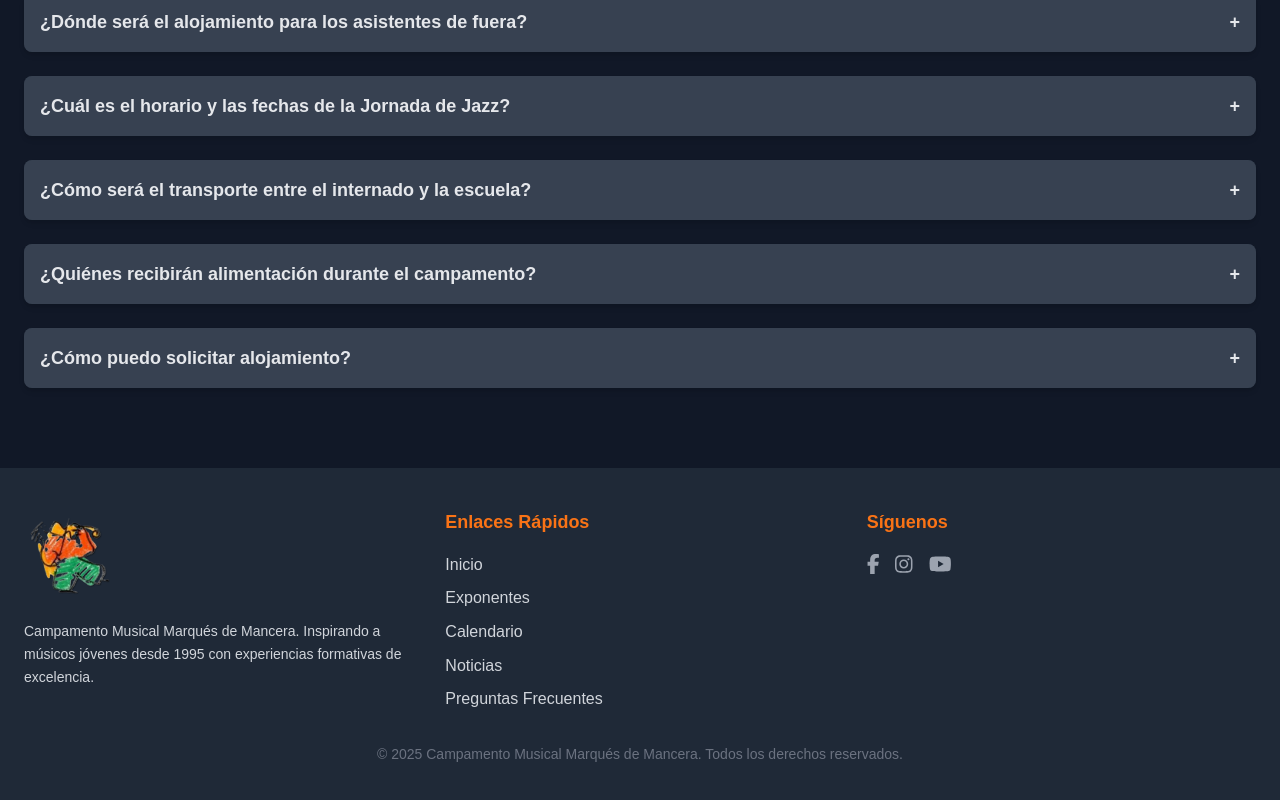
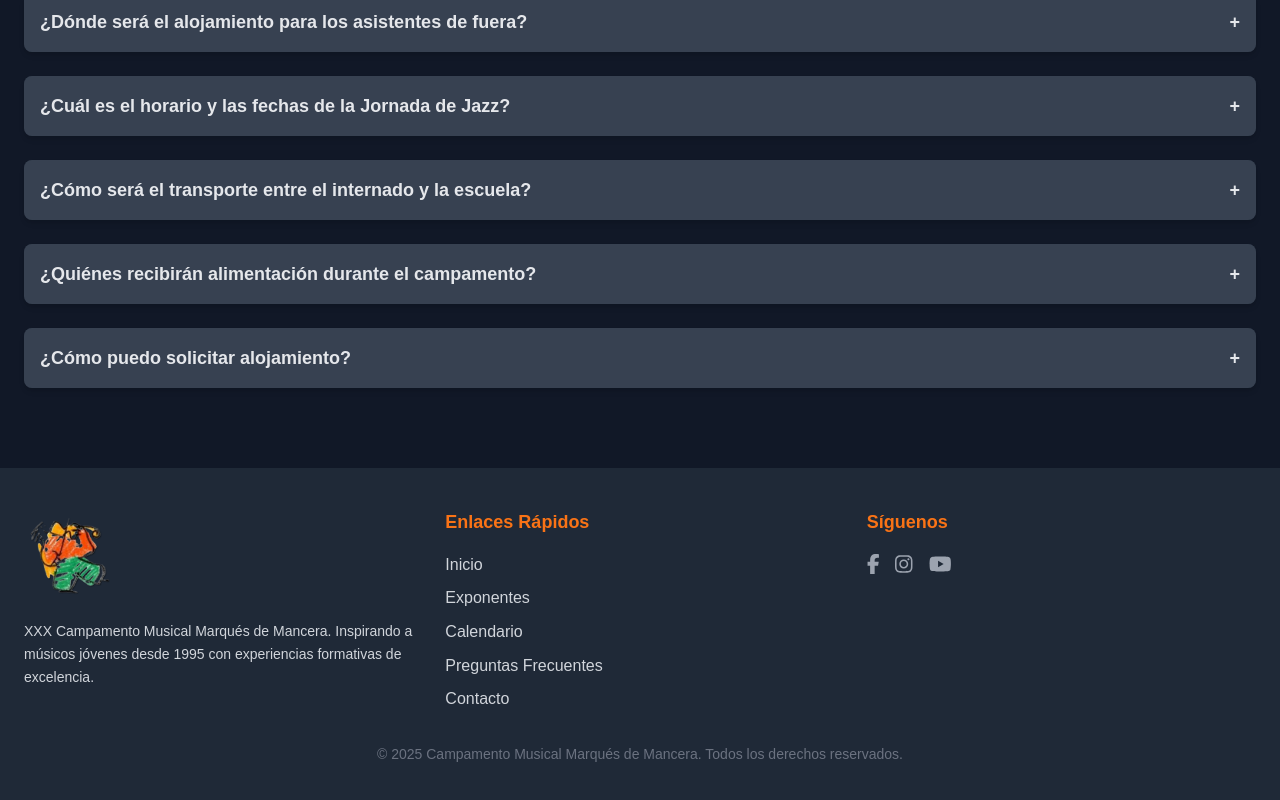
Before and after one commit to jaaneo/camusmancera.cl, a Next.js app: page / in a window 1280 px wide. Shown: the part 6954-7754 px from the top of the page. Built offline with nearby package versions, Linux system fonts and the light colour scheme.

Commit message:
update fix

```diff
--- a/app/components/Footer.tsx
+++ b/app/components/Footer.tsx
@@ -1,9 +1,17 @@
 "use client";
+
 import React from "react";
 import { FontAwesomeIcon } from "@fortawesome/react-fontawesome";
 import "../fontawesome"; // Importa la configuración de FontAwesome
 
 export default function Footer() {
+  const handleScroll = (id: string) => {
+    const element = document.getElementById(id);
+    if (element) {
+      element.scrollIntoView({ behavior: "smooth" }); // Efecto de suavidad
+    }
+  };
+
   return (
     <footer className="bg-gray-800 text-gray-300 py-10">
       <div className="max-w-7xl mx-auto px-6 grid grid-cols-1 md:grid-cols-3 gap-8">
@@ -15,7 +23,7 @@ export default function Footer() {
             className="w-24 mb-4"
           />
           <p className="text-sm leading-relaxed">
-            Campamento Musical Marqués de Mancera. Inspirando a músicos jóvenes desde 1995 con experiencias formativas de excelencia.
+            XXX Campamento Musical Marqués de Mancera. Inspirando a músicos jóvenes desde 1995 con experiencias formativas de excelencia.
           </p>
         </div>
 
@@ -23,11 +31,47 @@ export default function Footer() {
         <div>
           <h3 className="text-lg font-semibold text-orange-500 mb-4">Enlaces Rápidos</h3>
           <ul className="space-y-2">
-            <li><a href="#inicio" className="hover:text-orange-500 transition">Inicio</a></li>
-            <li><a href="#exponentes" className="hover:text-orange-500 transition">Exponentes</a></li>
-            <li><a href="#programa" className="hover:text-orange-500 transition">Calendario</a></li>
-            <li><a href="#noticias" className="hover:text-orange-500 transition">Noticias</a></li>
-            <li><a href="#contacto" className="hover:text-orange-500 transition">Preguntas Frecuentes</a></li>
+            <li>
+              <button
+                onClick={() => handleScroll("inicio")}
+                className="hover:text-orange-500 transition"
+              >
+                Inicio
+              </button>
+            </li>
+            <li>
+              <button
+                onClick={() => handleScroll("exponentes")}
+                className="hover:text-orange-500 transition"
+              >
+                Exponentes
+              </button>
+            </li>
+            <li>
+              <button
+                onClick={() => handleScroll("programa")}
+                className="hover:text-orange-500 transition"
+              >
+                Calendario
+              </button>
+            </li>
+            <li>
+              <button
+                onClick={() => handleScroll("preguntas")}
+                className="hover:text-orange-500 transition"
+              >
+                Preguntas Frecuentes
+              </button>
+            </li>
+            <li>
+  <a
+    href="mailto:campamentomarquesmancera@gmail.com"
+    className="hover:text-orange-500 transition"
+  >
+    Contacto
+  </a>
+</li>
+
           </ul>
         </div>
 
--- a/app/components/Navbar.tsx
+++ b/app/components/Navbar.tsx
@@ -57,7 +57,7 @@ export default function Navbar() {
               </a>
             </li>
             <li>
-              <button onClick={() => handleScroll("preguntas-frecuentes")} className="hover:text-orange-500">
+              <button onClick={() => handleScroll("preguntas")} className="hover:text-orange-500">
                 Preguntas Frecuentes
               </button>
             </li>
@@ -106,7 +106,7 @@ export default function Navbar() {
           } md:hidden bg-white border-t border-gray-200`}
         >
           <ul className="flex flex-col space-y-4 py-4 px-4 font-medium text-gray-700">
-            <li>
+          <li>
               <button onClick={() => handleScroll("inicio")} className="hover:text-orange-500">
                 Inicio
               </button>
@@ -127,7 +127,7 @@ export default function Navbar() {
               </a>
             </li>
             <li>
-              <button onClick={() => handleScroll("preguntas-frecuentes")} className="hover:text-orange-500">
+              <button onClick={() => handleScroll("preguntas")} className="hover:text-orange-500">
                 Preguntas Frecuentes
               </button>
             </li>
--- a/app/layout.tsx
+++ b/app/layout.tsx
@@ -18,6 +18,19 @@ export default function RootLayout({
           href="https://fonts.googleapis.com/css2?family=Raleway:wght@400;600;700&family=Roboto:wght@400;700&family=Caveat:wght@400;700&display=swap"
           rel="stylesheet"
         />
+        {/* Meta tags para SEO y compartir en redes sociales */}
+        <meta name="description" content="Sitio oficial del XXX Campamento Musical Marqués de Mancera" />
+        <meta property="og:title" content="Campamento Musical Marqués de Mancera" />
+        <meta property="og:description" content="Descubre la XXX edición del Campamento Musical Marqués de Mancera y únete a esta inolvidable experiencia musical en Valdivia, Chile." />
+        <meta property="og:image" content="https://camusmancera.cl/logo_camusmancera.png" />
+        <meta property="og:url" content="https://camusmancera.cl" />
+        <meta property="og:type" content="website" />
+
+        {/* Twitter Cards */}
+        <meta name="twitter:card" content="summary_large_image" />
+        <meta name="twitter:title" content="Campamento Musical Marqués de Mancera" />
+        <meta name="twitter:description" content="Descubre la XXX edición del Campamento Musical Marqués de Mancera y únete a esta inolvidable experiencia musical en Valdivia, Chile." />
+        <meta name="twitter:image" content="https://camusmancera.cl/logo_camusmancera.png" />
       </head>
       <body>{children}</body>
     </html>
```
